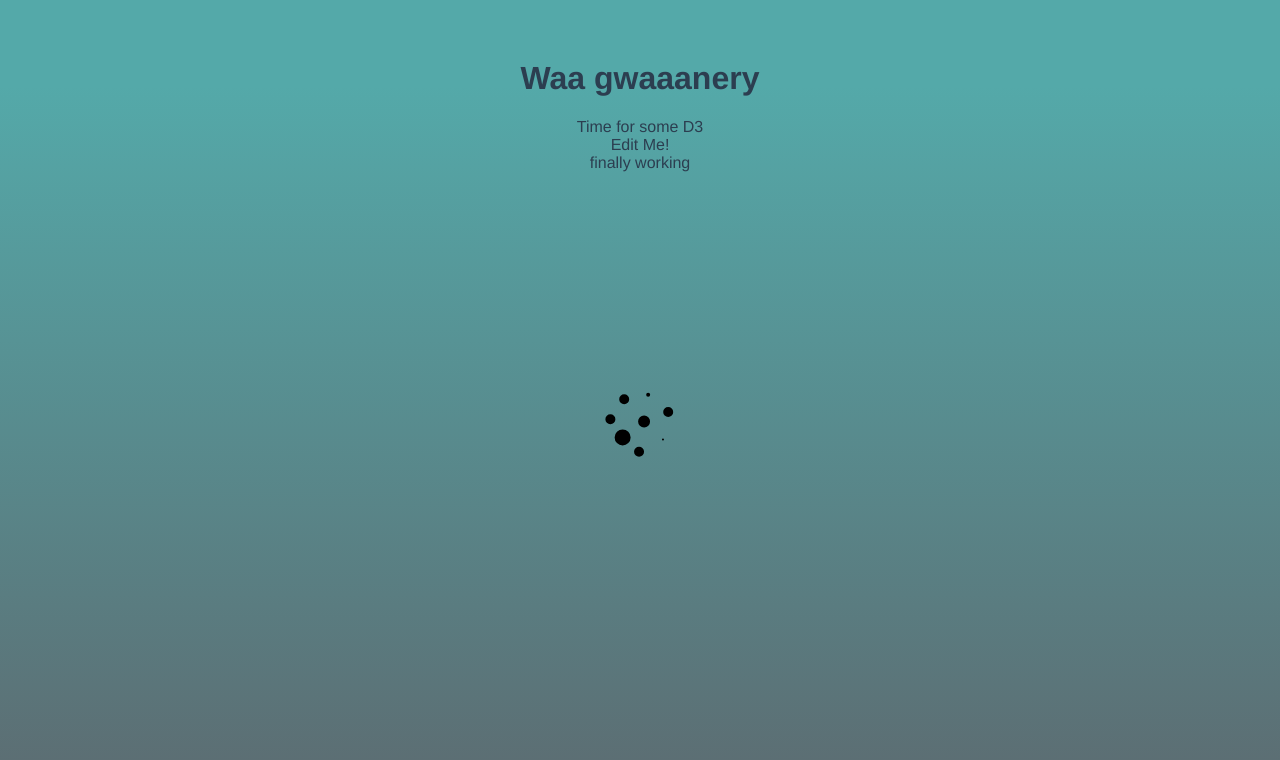
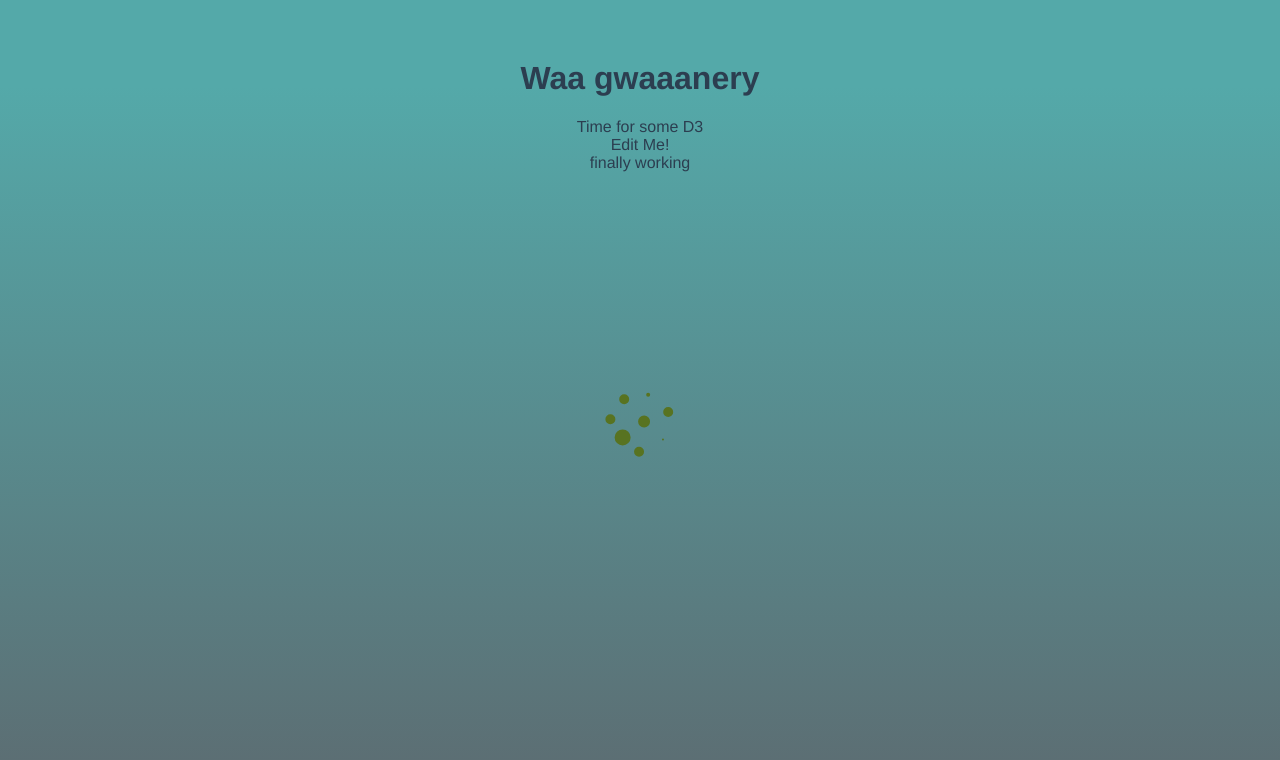
Before and after one commit to zin42/viewnet, a Vue app: page / in a window 1280 px wide. Shown: the top 760 px of the page. Built offline with nearby package versions, Linux system fonts and the light colour scheme.

Commit message:
random colors for all nodes yay

```diff
--- a/src/components/Home.vue
+++ b/src/components/Home.vue
@@ -4,7 +4,7 @@
       <p>Time for some D3</p>
       <p class="someClass">Edit Me!</p>
       <p @click="funky">{{something}}</p>
-      <canvas ref="canvas" class="d3" height="500" width="500"></canvas>
+      <canvas ref="canvas" class="d3" :height="height" :width="width"></canvas>
     </div>
 </template>
 <script>
@@ -15,6 +15,8 @@ export default {
   data() {
     return {
       something: 'Default',
+      windowHeight: this.$el,
+      windowWidth: this.$el,
       graph: {
         nodes: [
           { name: 'Javi', size: `${Math.ceil(Math.random() * 10)}` },
@@ -102,10 +104,11 @@ export default {
 
       this.getContext.beginPath();
       this.graph.nodes.forEach(this.drawNode);
+      this.getContext.fillStyle = `#${parseInt(Math.ceil(Math.random() * 5), 8)}${parseInt(Math.ceil(Math.random() * 10), 8)}${parseInt(Math.ceil(Math.random() * 10), 8)}${parseInt(Math.ceil(Math.random() * 10), 8)}${parseInt(Math.ceil(Math.random() * 10), 8)}${parseInt(Math.ceil(Math.random() * 10), 8)}`;
       this.getContext.fill();
     },
     drawNode(d) {
-      console.log(d);
+      // console.log(d);
       // debugger;
       this.getContext.moveTo(d.x, d.y);
       this.getContext.arc(d.x, d.y, parseInt(d.size, 10), 0, 2 * Math.PI);
```
